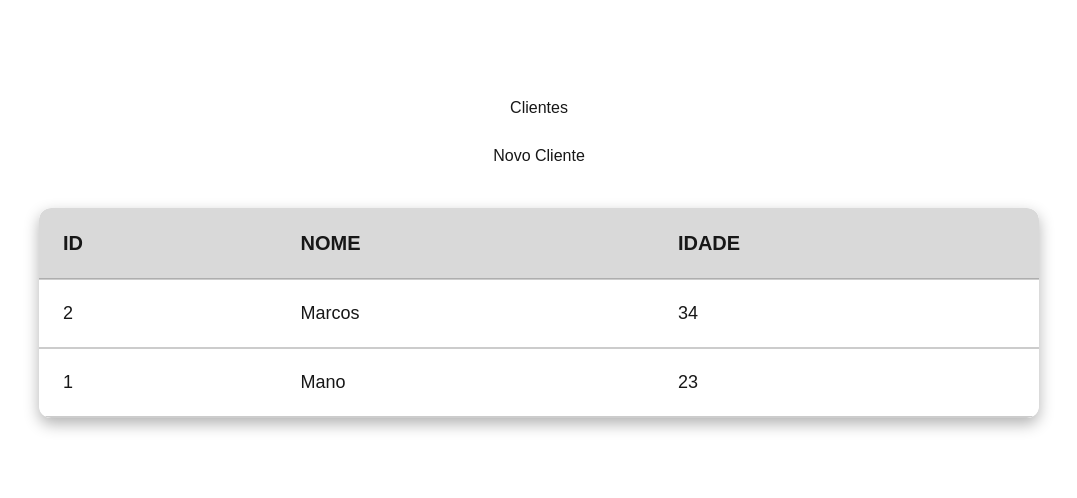
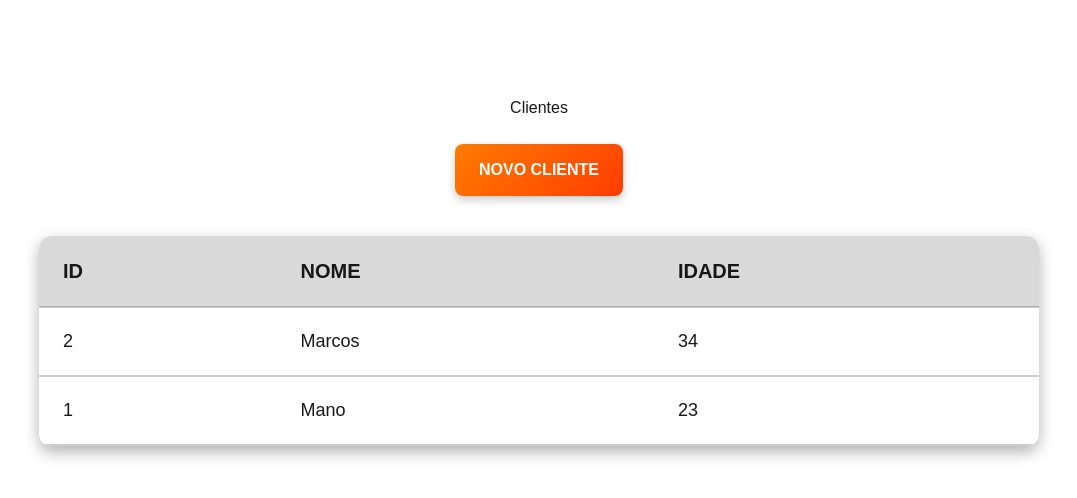
Before and after one commit to juancoutinhoflooxmongagua/Next-Register, a Next.js app: page / in a window 1280 px wide. Shown: the top 498 px of the page, without its empty margins (101-1178 px from the left). Built offline with nearby package versions, Linux system fonts and the light colour scheme.

Commit message:
feat: add design to a button

```diff
--- a/src/components/Button.jsx
+++ b/src/components/Button.jsx
@@ -1,7 +1,7 @@
-export default function Button(props){
+export default function Button(props) {
     return (
-        <button>
+        <button className="custom-button">
             {props.children}
         </button>
-    )
+    );
 }
--- a/src/styles/globals.css
+++ b/src/styles/globals.css
@@ -77,3 +77,46 @@ tbody tr:hover {
     border-bottom: 2px solid rgba(255, 255, 255, 0.2);
   }
 }
+
+.custom-button {
+  display: inline-block;
+  padding: 14px 24px;
+  font-size: 16px;
+  font-weight: bold;
+  text-transform: uppercase;
+  border: none;
+  border-radius: 8px;
+  cursor: pointer;
+  background: linear-gradient(135deg, #ff7b00, #ff3d00);
+  color: white;
+  transition: all 0.3s ease-in-out;
+  box-shadow: 0 4px 10px rgba(0, 0, 0, 0.2);
+}
+
+.custom-button:hover {
+  background: linear-gradient(135deg, #ff3d00, #ff7b00);
+  transform: scale(1.05);
+  box-shadow: 0 6px 15px rgba(0, 0, 0, 0.3);
+}
+
+.custom-button:active {
+  transform: scale(0.98);
+  box-shadow: 0 2px 5px rgba(0, 0, 0, 0.2);
+}
+
+.custom-button:disabled {
+  background: #aaa;
+  cursor: not-allowed;
+  box-shadow: none;
+}
+
+/* Modo escuro */
+@media (prefers-color-scheme: dark) {
+  .custom-button {
+    background: linear-gradient(135deg, #ff3d00, #ff7b00);
+  }
+
+  .custom-button:hover {
+    background: linear-gradient(135deg, #ff7b00, #ff3d00);
+  }
+}
```
